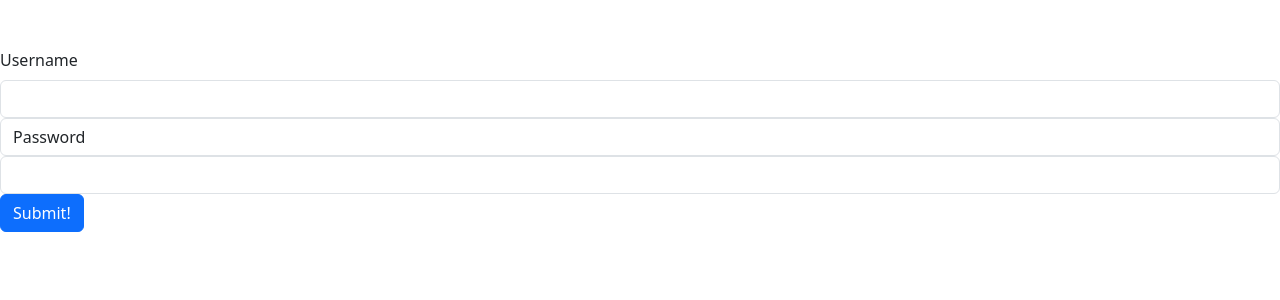
After one commit to dharmik469/Django, a Django app: page /session/ in a window 1280 px wide. The commit adds this page. Shown: the top 300 px of the page. Run offline with Django 5.2, Linux system fonts and the light colour scheme.

Commit message:
add new data

```diff
--- a/category/models.py
+++ b/category/models.py
@@ -14,3 +14,7 @@ class Email(models.Model):
     contact = models.IntegerField()
     message = models.TextField()
     create_at = models.DateTimeField(auto_now_add=True)
+
+class Login(models.Model):
+    username = models.CharField(max_length=200)
+    password = models.CharField(max_length=10)
--- /dev/null
+++ b/category/templates/session.html
@@ -0,0 +1,27 @@
+<!DOCTYPE html>
+<html lang="en">
+<head>
+    <meta charset="UTF-8">
+    <meta name="viewport" content="width=device-width, initial-scale=1.0">
+    <title>Demo of Session</title>
+    <link href="https://cdn.jsdelivr.net/npm/bootstrap@5.3.6/dist/css/bootstrap.min.css" rel="stylesheet" integrity="sha384-4Q6Gf2aSP4eDXB8Miphtr37CMZZQ5oXLH2yaXMJ2w8e2ZtHTl7GptT4jmndRuHDT" crossorigin="anonymous">
+</head>
+<body>
+
+
+    <div class="mt-5 h-50 mx-auto">
+        <form action="" method="post">
+            {% csrf_token %}
+            <label for="" class="form-label">Username</label>
+            <input type="text" class="form-control" name="username">
+            <label for="" class="form-control">Password</label>
+            <input type="password" class="form-control" name="password">
+            <button class="btn btn-primary" type="submit">Submit!</button>
+        </form>
+    </div>
+
+
+
+    <script src="https://cdn.jsdelivr.net/npm/bootstrap@5.3.6/dist/js/bootstrap.bundle.min.js" integrity="sha384-j1CDi7MgGQ12Z7Qab0qlWQ/Qqz24Gc6BM0thvEMVjHnfYGF0rmFCozFSxQBxwHKO" crossorigin="anonymous"></script>
+</body>
+</html>
--- a/category/views.py
+++ b/category/views.py
@@ -128,3 +128,54 @@ def mail(request):
 def logout(request):
     request.session.flush()
     return render(request, 'dd.html')
+
+
+from category.models import Login
+
+
+
+def session(request):
+    if request.method == 'POST':
+        username = request.POST.get('username')
+        password = request.POST.get('password')
+
+        Login.objects.create(
+            username = username,
+            password = password
+        )
+
+        return redirect('/home')
+    return render(request, 'session.html')
+
+def set(request):
+    return render(request, 'home.html')
+
+def get(request):
+    if request.method == 'POST':
+
+        username = request.POST.get('username')
+        password = request.POST.get('password')
+        user1 = Login.objects.filter(username=username).first()
+
+        if user1 is not None:
+            request.session['name']='Demo'
+        return redirect('/home')
+    return render(request, 'get.html')
+
+
+from django.shortcuts import render, redirect
+
+def sdsd(request):
+    # Set session
+    request.session['username'] = 'dharmik'
+    return render(request, 'sdsd.html')
+
+def profile(request):
+    # Get session
+    username = request.session.get('username')
+    return render(request, 'profile.html', {'user': username})
+
+def logout_view(request):
+    # Delete session
+    request.session.flush()
+    return redirect('/sdsd')
--- a/demo/urls.py
+++ b/demo/urls.py
@@ -60,6 +60,12 @@ urlpatterns = [
     path('', home, name='home'),
     path('suggest-names/', suggest_names, name='suggest-names'),
     path('add/', add_person, name='add-person'),
+    path('set/',set),
+    path('session/',session),
+    path('get/',get),
+    path('sdsd/', sdsd, name='home'),
+    path('profile/', profile, name='profile'),
+    path('logout_view/', logout_view, name='logout'),
 
 ]
 
--- a/myapp/templates/about1.html
+++ b/myapp/templates/about1.html
@@ -45,7 +45,7 @@
         img:hover{
             filter: grayscale(0%);
             transform: translateY(-15px);
-            box-shadow: 0 6px 8px rgba(0, 0, 0, 0.5);
+            box-shadow: 0 4px 8px rgba(0, 0, 0, 0.5);
         }
     </style>
 </head>
```
Also changed, not shown: category/templates/get.html (added, +27 -0 lines), category/templates/home.html (added, +13 -0 lines), category/templates/profile.html (added, +11 -0 lines), category/templates/sdsd.html (added, +13 -0 lines), category/migrations/0005_login.py (added), db.sqlite3.
